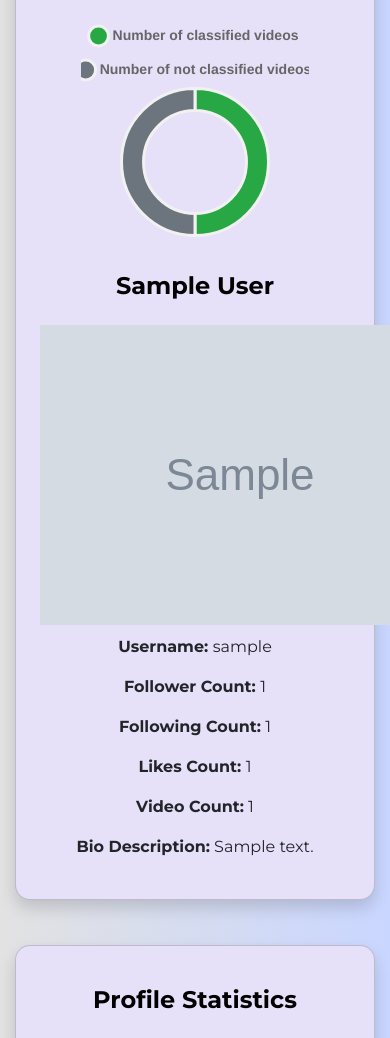
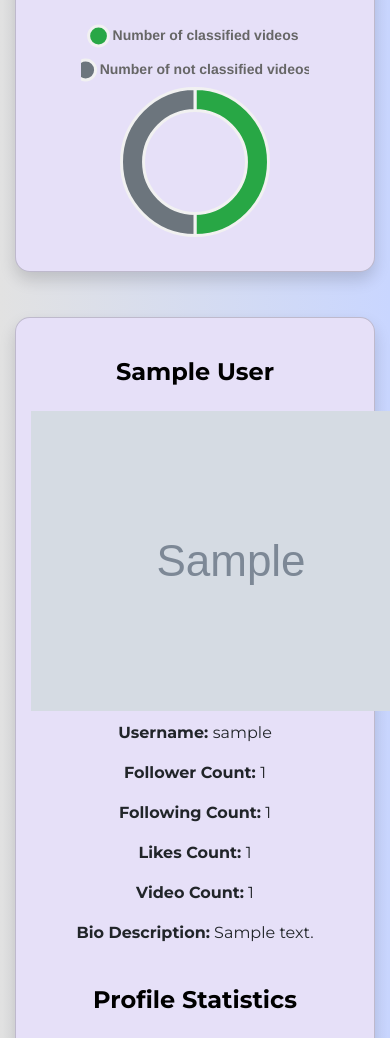
Before and after one commit to Alejandrogcaste17/GuaitaTikTok, a Flask app: template static/templates/taskReview.html in a window 390 px wide; the page is wider, and only the part inside the window is pictured. Shown: the part 798-1836 px from the top of that part. Run offline with Flask 3, Linux system fonts and the light colour scheme; the template is opened without the code that fills it: most values are stand-ins (such as "Sample title", 1, 10 or a date in 2020); grey boxes marked "Sample" are stand-in pictures.

Commit message:
Cambios en interfaz de analisis

```diff
--- a/src/generalTaskAPI.py
+++ b/src/generalTaskAPI.py
@@ -251,7 +251,7 @@ async def process_general_task(taskCollection, current_user):
             data["cursor"] = response_data["data"]["cursor"]
             data["search_id"] = response_data["data"]["search_id"]
 
-            while data['cursor'] < 7000:
+            while data['cursor'] < 4000:
                 # Comprobamos si se puede seguir realizando paginacion
                 if not first_iteration and loop_response_data["data"]["has_more"] == False:
                     print("No hay mas videos")
--- a/static/templates/taskReview.html
+++ b/static/templates/taskReview.html
@@ -115,24 +115,12 @@
                     </div>
                     <!-- Parte derecha: gráfico circular -->
 
-                    <div class="col-md-3 d-flex flex-column justify-content-center align-items-center">
+                    <div class="col-md-6 d-flex flex-column justify-content-center align-items-center">
                         <h4 class="text-center text-black mb-4"><strong>Number of Classified Videos</strong></h4>
                         <div class="right-half w-100 d-flex justify-content-center align-items-center">
                             <input type="hidden" id="classifiedVideos" value="{{ videos_list['total_videos_with_voice'] }}">
                             <input type="hidden" id="notClassifiedVideos" value="{{ videos_list['total_videos_without_voice'] }}">
                             <canvas id="videoChart"></canvas>
-                        </div>
-                    </div>
-                    <div class="col-md-3 d-flex flex-column justify-content-center align-items-center">
-                        <h4 class="text-center text-black mb-4"><strong>{{profile_info['data']['display_name']}}</strong></h4>
-                        <div class="right-half w-100">
-                            <img src="{{profile_info['data']['avatar_url']}}" style="margin-bottom: 10px;">
-                            <p><strong>Username: </strong>{{profile_info['username']}}</p>
-                            <p><strong>Follower Count: </strong>{{profile_info['data']['follower_count']}}</p>
-                            <p><strong>Following Count:</strong> {{profile_info['data']['following_count']}}</p>
-                            <p><strong>Likes Count: </strong>{{profile_info['data']['likes_count']}}</p>
-                            <p><strong>Video Count:</strong> {{profile_info['data']['video_count']}}</p>
-                            <p><strong>Bio Description:</strong> {{profile_info['data']['bio_description']}}</p>
                         </div>
                     </div>
                 </div>
@@ -147,7 +135,19 @@
         <div id="dashboard-container" class="container-fluid">
             <div class="card shadow p-6" style="background-color: #e6e0f8; border-radius: 15px; margin-top: 20px; margin-left: 15px; margin-right: 15px;">
                 <div class="row">
-                    <div class="col-md-6 d-flex flex-column justify-content-center align-items-center">
+                    <div class="col-md-4 d-flex flex-column justify-content-center align-items-center">
+                        <h4 class="text-center text-black mb-4"><strong>{{profile_info['data']['display_name']}}</strong></h4>
+                        <div class="right-half w-100">
+                            <img src="{{profile_info['data']['avatar_url']}}" style="margin-bottom: 10px;">
+                            <p><strong>Username: </strong>{{profile_info['username']}}</p>
+                            <p><strong>Follower Count: </strong>{{profile_info['data']['follower_count']}}</p>
+                            <p><strong>Following Count:</strong> {{profile_info['data']['following_count']}}</p>
+                            <p><strong>Likes Count: </strong>{{profile_info['data']['likes_count']}}</p>
+                            <p><strong>Video Count:</strong> {{profile_info['data']['video_count']}}</p>
+                            <p><strong>Bio Description:</strong> {{profile_info['data']['bio_description']}}</p>
+                        </div>
+                    </div>
+                    <div class="col-md-4 d-flex flex-column justify-content-center align-items-center">
                         <h4 class="text-center text-black mb-4"><strong>Profile Statistics</strong></h4>
                         <!-- Parte izquierda: tabla de datos -->
                         <div class="w-100 d-flex justify-content-center align-items-center">
@@ -155,7 +155,7 @@
                         </div>
                     </div>
                     <!-- Parte derecha: gráfico circular -->
-                    <div class="col-md-3 d-flex flex-column justify-content-center align-items-center">
+                    <div class="col-md-4 d-flex flex-column justify-content-center align-items-center">
                         <div class="card shadow p-4" style="background-color: #fff; border-radius: 10px; width: 100%; margin-top: 20px; margin-right: 20px;">
                             <h4 class="text-center text-black mb-4"><strong>User Profile: {{profile_info['data']['display_name']}}</strong></h4>
                             <!-- Género -->
@@ -191,7 +191,6 @@
                             </div>
                         </div>
                     </div>
-
                 </div>
             </div>
         </div>
```
